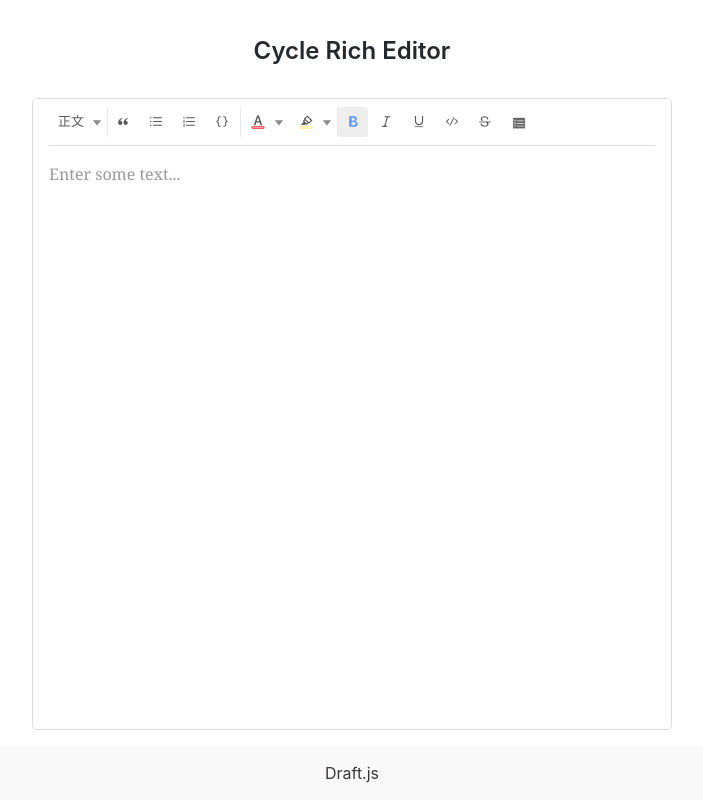
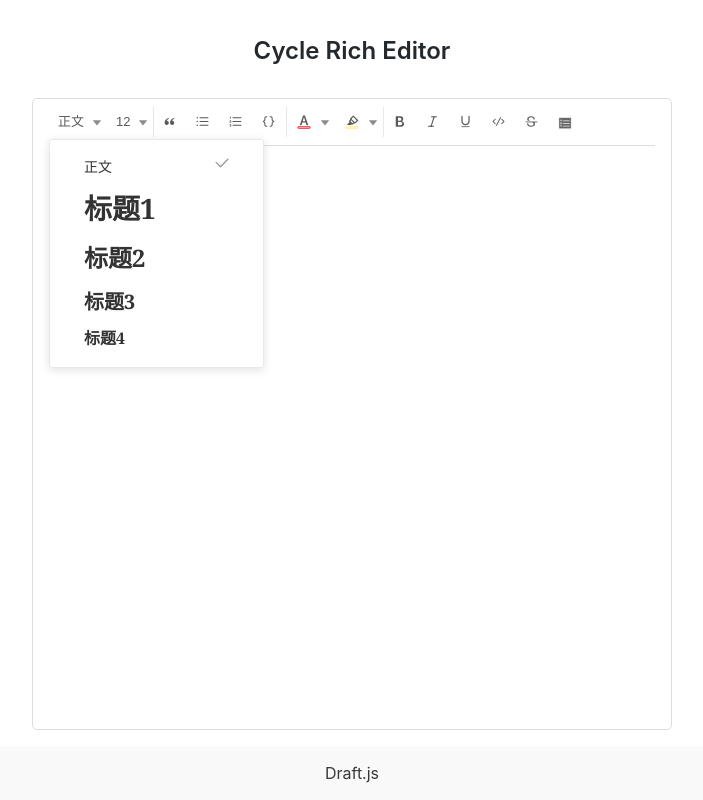
Before and after one commit to cycle263/CycleEditor, a React app: page / in a window 1280 px wide. Both pictures are taken after a click on the element "正文". Shown: the whole page, without its empty margins (288-991 px from the left). Built offline with nearby package versions, Linux system fonts and the light colour scheme.

Commit message:
font-size and disabled

```diff
--- a/src/component/App.js
+++ b/src/component/App.js
@@ -164,7 +164,6 @@ class CycleEditor extends Component {
             onBlockToggle={this.toggleBlockType}
             onInlineToggle={this.toggleInlineStyle}
             onColorToggle={this.toggleColor}
-            onHeadToggle={this.toggleBlockType}
             onEditorFocus={this.focus}
             hideAllModal={hideAllModal}
            />
--- a/src/component/ControlButton/index.js
+++ b/src/component/ControlButton/index.js
@@ -12,12 +12,14 @@ class ControlButton extends Component {
   }
 
   render() {
-    const { active, label, title } = this.props;
+    const { active, label, title, fontDisabled } = this.props;
+
     return (
       <span title={title} className={classnames({
         'control-btn': true,
         'control-btn-active': active,
-      })} onMouseDown={this.onToggle}>
+        'control-btn-disabeld': fontDisabled,
+      })} onMouseDown={!fontDisabled ? this.onToggle : null}>
         <button className="cc-btn"><span className={classnames(['cc-icon', `cc-icon-${label}`])}></span></button>
       </span>
     )
--- a/src/component/ControlColorSelect/index.js
+++ b/src/component/ControlColorSelect/index.js
@@ -34,10 +34,10 @@ class ControlColorSelect extends Component {
 
   render() {
     const { showList, curColor } = this.state;
-    const { editorState, iconColorSvg, type } = this.props;
+    const { editorState, iconColorSvg, type, title } = this.props;
     const curStyle = editorState.getCurrentInlineStyle();
     return (
-      <span title={type} className="control-btn control-color-select">
+      <span title={title} className="control-btn control-color-select">
         <div className="cc-btn-trigger" onClick={this.onToggleShow}>
           <button className="cc-btn">
             <span className="cc-icon cc-icon-svgs">{iconColorSvg(curColor)}</span>
--- a/src/component/ControlColorSelect/index.scss
+++ b/src/component/ControlColorSelect/index.scss
@@ -1,6 +1,17 @@
+.CycleEditor-controls .controls-area {
   .control-btn {
     position: relative;
     z-index: 10;
+    &.control-btn-disabeld {
+      cursor: not-allowed;
+      background-color: rgba(0,0,0,0);
+      border: 1px solid rgba(0,0,0,0);
+      box-shadow: none;
+      opacity: .25;
+      .cc-btn {
+        cursor: not-allowed;
+      }
+    }
     .cc-btn-arrow {
       padding: 0;
       min-width: auto;
@@ -55,3 +66,4 @@
       }
     }
   }
+}
--- a/src/component/ControlHeadSelect/index.js
+++ b/src/component/ControlHeadSelect/index.js
@@ -1,6 +1,5 @@
 import React, { Component } from 'react';
 import classnames from 'classnames';
-import { HEAD_TYPES } from '../../util/enum';
 import { SelectArrow, CheckedSvg } from '../common/commonSvgs';
 import './index.scss';
 
@@ -30,25 +29,28 @@ class ControlHeadSelect extends Component {
     }
   }
 
-  componentDidMount() {
-    this.onToggle(HEAD_TYPES[1].style);
-  }
-
   render() {
     const { showList } = this.state;
-    const { editorState, title = '' } = this.props;
+    const { editorState, title = '', selectStypes, fontDisabled } = this.props;
     const selection = editorState.getSelection();
     const blockType = editorState
       .getCurrentContent()
       .getBlockForKey(selection.getStartKey())
       .getType();
-    const selectedHead = HEAD_TYPES.filter(item => item.style === blockType)[0] || {};
+    let selectedHead = selectStypes.filter(item => item.style === blockType)[0];
+    let isDefaultValue = selectedHead === undefined;
+    const isHead = title === '标题正文';
+    selectedHead = isDefaultValue ? selectStypes[0] : selectedHead;
 
     return (
-      <span title={title} className="control-btn control-head-select">
-        <div className="cc-btn-trigger" onClick={this.onToggleShow}>
+      <span title={title} className={classnames({
+        'control-btn': true,
+        'control-head-select': true,
+        'control-btn-disabeld': fontDisabled,
+      })}>
+        <div className="cc-btn-trigger" onClick={!fontDisabled ? this.onToggleShow : null}>
           <button className="cc-btn">
-            <span className="cc-button-inner-text">{selectedHead.title}</span>
+            <span className="cc-button-inner-text">{isHead ? selectedHead.title : selectedHead.size}</span>
           </button>
           <button style={{ marginLeft: -6 }} className="cc-btn cc-btn-arrow">
             <span className="cc-icon cc-icon-svgs">{SelectArrow}</span>
@@ -59,14 +61,14 @@ class ControlHeadSelect extends Component {
           "cc-btn-list-active": showList,
         })}>
           {
-            HEAD_TYPES.map(option => {
-              const isChecked = blockType === option.style;
+            selectStypes.map((option, i) => {
+              const isChecked = blockType === option.style || (isDefaultValue && i === 0);
               return (
-                <span key={option.style} className="cc-head-item" onMouseDown={(e) => {
+                <span key={option.style} title={option.title} className="cc-head-item" onMouseDown={(e) => {
                   e.preventDefault();
                   this.onToggle(option.style);
                 }}>
-                  <span style={{ fontSize: option.size, fontWeight: option.style !== 'unstyled' ? 700 : null }}>{option.title}</span>
+                  <span style={{ fontSize: isHead ? option.size : 14, fontWeight: option.style !== 'unstyled' ? 700 : null }}>{isHead ? option.title : option.size}</span>
                   {isChecked && <span className="cc-icon cc-icon-svgs cc-icon-checked">{CheckedSvg}</span>}
                 </span>
               )
--- a/src/component/ControlHeadSelect/index.scss
+++ b/src/component/ControlHeadSelect/index.scss
@@ -4,11 +4,14 @@
   }
   .cc-btn-list {
     min-width: 180px;
-    padding: 16px 24px;
+    padding: 16px 0;
     color: #333;
     .cc-head-item {
       display: block;
-      padding: 4px 0;
+      padding: 4px 24px;
+      &:hover {
+        background-color: #f0f0f0;
+      }
       > span {
         line-height: 1.6em;
       }
--- a/src/component/EditorControls/index.js
+++ b/src/component/EditorControls/index.js
@@ -1,5 +1,5 @@
 import React from 'react';
-import { BLOCK_TYPES, INLINE_STYLES } from '../../util/enum';
+import { BLOCK_TYPES, INLINE_STYLES, FONT_SIZE_TYPES, HEAD_TYPES } from '../../util/enum';
 import ControlButton from '../ControlButton';
 import ControlColorSelect from '../ControlColorSelect';
 import ControlHeadSelect from '../ControlHeadSelect';
@@ -16,13 +16,14 @@ const logState = (editorState) => {
 
 const BlockControls = (props) => {
   const { editorState = {}, onBlockToggle, onInlineToggle, onColorToggle, onEditorFocus,
-    onHeadToggle, hideAllModal } = props;
+    hideAllModal } = props;
   const selection = editorState.getSelection();
   const curStyle = editorState.getCurrentInlineStyle();
   const blockType = editorState
     .getCurrentContent()
     .getBlockForKey(selection.getStartKey())
     .getType();
+  const fontDisabled = blockType.indexOf('header-') > -1;
 
   const commonProps = {
     editorState,
@@ -35,7 +36,16 @@ const BlockControls = (props) => {
       <div className="controls-area">
         <ControlHeadSelect
           {...commonProps}
-          onToggle={onHeadToggle}
+          title="标题正文"
+          selectStypes={HEAD_TYPES}
+          onToggle={onBlockToggle}
+        />
+        <ControlHeadSelect
+          {...commonProps}
+          title="字体大小"
+          fontDisabled={fontDisabled}
+          selectStypes={FONT_SIZE_TYPES}
+          onToggle={onBlockToggle}
         />
       </div>
       <div className="controls-area">
@@ -55,12 +65,14 @@ const BlockControls = (props) => {
           onToggle={onColorToggle}
           {...commonProps}
           type="color"
+          title="字体颜色"
           iconColorSvg={fontColorSvg}
         />
         <ControlColorSelect
           {...commonProps}
           onToggle={onColorToggle}
           type="backgroundColor"
+          title="背景颜色"
           iconColorSvg={backColorSvg}
         />
       </div>
@@ -68,6 +80,7 @@ const BlockControls = (props) => {
         {INLINE_STYLES.map((type, i) =>
           <ControlButton
             key={type.label}
+            fontDisabled={fontDisabled && type.style === 'BOLD'}
             title={type.title}
             active={curStyle.has(type.style)}
             label={type.label}
--- a/src/component/block.scss
+++ b/src/component/block.scss
@@ -18,13 +18,35 @@
     color: #333;
     word-spacing: 1px;
   }
-  .CycleEditor-header-two {
+  .CycleEditor-font-12 {
+    font-size: 12px;
+  }
+  .CycleEditor-font-13 {
+    font-size: 13px;
+  }
+  .CycleEditor-font-14 {
+    font-size: 14px;
+  }
+  .CycleEditor-font-18 {
+    font-size: 18px;
+  }
+  .CycleEditor-header-two, .CycleEditor-font-24 {
     font-size: 24px;
   }
-  .CycleEditor-header-three {
-    font-size: 24px;
+  .CycleEditor-header-three, .CycleEditor-font-20 {
+    font-size: 20px;
   }
-  .CycleEditor-header-four {
-    font-size: 24px;
+  .CycleEditor-header-four, .CycleEditor-font-16 {
+    font-size: 16px;
   }
+  .CycleEditor-font-28 {
+    font-size: 28px;
+  }
+  .CycleEditor-font-32 {
+    font-size: 32px;
+  }
+  .CycleEditor-font-36 {
+    font-size: 36px;
+  }
+
 }
--- a/src/util/enum.js
+++ b/src/util/enum.js
@@ -14,14 +14,25 @@ const BLOCK_TYPES = [
 ];
 
 const HEAD_TYPES = [
-  { label: 'p', style: 'unstyled', title: '正文', size: 14 },
-  { label: 'h1', style: 'header-one', title: '标题1', size: 28 },
-  { label: 'h2', style: 'header-two', title: '标题2', size: 24 },
-  { label: 'h3', style: 'header-three', title: '标题3', size: 20 },
-  { label: 'h4', style: 'header-four', title: '标题4', size: 16 },
+  { style: 'unstyled', title: '正文', size: 14 },
+  { style: 'header-one', title: '标题1', size: 28 },
+  { style: 'header-two', title: '标题2', size: 24 },
+  { style: 'header-three', title: '标题3', size: 20 },
+  { style: 'header-four', title: '标题4', size: 16 },
 ];
 
-const FONT_SIZE_TYPES = [12, 13, 14, 15, 16, 18, 20, 22, 24, 28, 32, 36];
+const FONT_SIZE_TYPES = [
+  { style: 'font-12', title: '12号字体', size: 12 },
+  { style: 'font-13', title: '13号字体', size: 13 },
+  { style: 'font-14', title: '14号字体', size: 14 },
+  { style: 'font-16', title: '16号字体', size: 16 },
+  { style: 'font-18', title: '18号字体', size: 18 },
+  { style: 'font-20', title: '20号字体', size: 20 },
+  { style: 'font-24', title: '24号字体', size: 24 },
+  { style: 'font-28', title: '28号字体', size: 28 },
+  { style: 'font-32', title: '32号字体', size: 32 },
+  { style: 'font-36', title: '36号字体', size: 36 },
+];
 
 const COLOR_MAP = [
   '#191919', '#3B3738', '#161616', '#000000',
@@ -46,7 +57,7 @@ const COLOR_MAP = [
 const FONT_SIZE_TYPES_FUNC = arr => {
   let obj = {};
   arr.forEach(item => {
-    obj[`font_size_${item}`] = { fontSize: item };
+    obj[item.style] = { fontSize: item.size };
   });
   return obj;
 };
```
Lines whose indentation alone changed are shown as unchanged.
